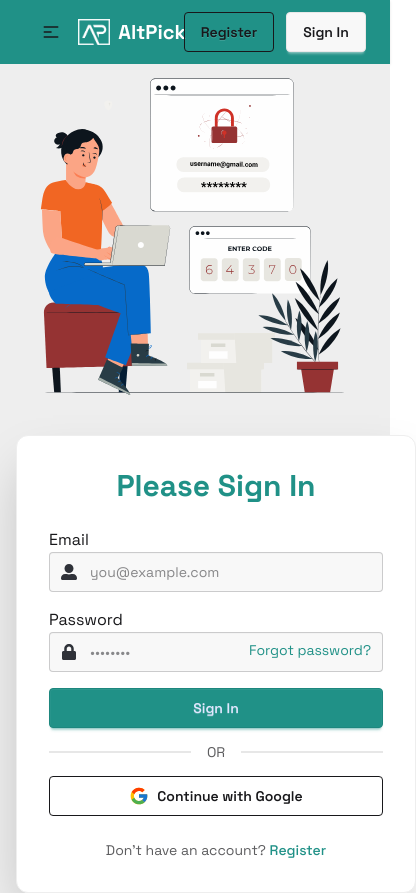
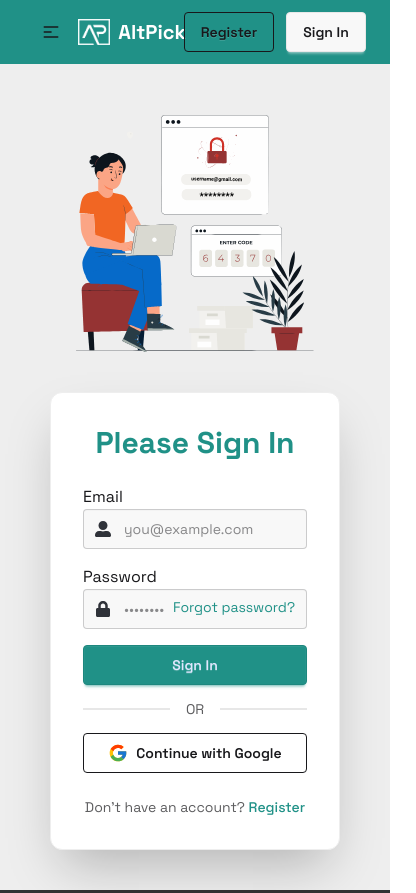
Before and after one commit to mdmhrz/alt-pick-client, a React (Vite) app: page /login in a window 390 px wide. Shown: the top 893 px of the page, 416 px wide, since content can reach past the window. Built offline with nearby package versions, Linux system fonts and the light colour scheme; no server answers; a web font is replaced by a local one.

Commit message:
Readme md file added

```diff
--- a/src/Pages/Register/Register.jsx
+++ b/src/Pages/Register/Register.jsx
@@ -117,11 +117,11 @@ const Register = () => {
             <div className="min-h-[calc(100vh-64px)] bg-base-300 py-10 flex items-center justify-center px-4">
                 <div className="grid grid-cols-1 md:grid-cols-2 gap-10">
                     <div className="flex items-center justify-center">
-                        <Lottie animationData={registerAnim} className="w-80"></Lottie>
+                        <Lottie animationData={registerAnim} className="w-60 md:w-80"></Lottie>
                     </div>
                     <div>
                         <motion.div
-                            className="w-full min-w-[400px] max-w-sm p-8 rounded-xl shadow-2xl bg-base-100 border border-base-300"
+                            className="w-full md:min-w-[350px] lg:min-w-[400px] max-w-sm p-8 rounded-xl shadow-2xl bg-base-100 border border-base-300"
                             initial={{ opacity: 0, scale: 0.95 }}
                             animate={{ opacity: 1, scale: 1 }}
                             transition={{ duration: 0.5 }}
--- a/src/Pages/SignIn/SignIn.jsx
+++ b/src/Pages/SignIn/SignIn.jsx
@@ -94,14 +94,14 @@ const SignIn = () => {
                 <title>Sign In | AltPick</title>
             </Helmet>
 
-            <div className="min-h-[calc(100vh-64px)] flex items-center justify-center bg-base-300 px-4">
+            <div className="min-h-[calc(100vh-64px)] flex items-center justify-center bg-base-300 px-4 py-10">
                 <div className="grid grid-cols-1 md:grid-cols-2 gap-10">
                     <div className="flex items-center justify-center">
-                        <Lottie animationData={loginPageAnim} className="w-80"></Lottie>
+                        <Lottie animationData={loginPageAnim} className="w-60 md:w-80"></Lottie>
                     </div>
                     <div className="">
                         <motion.div
-                            className="min-w-[400px] p-8 rounded-xl shadow-2xl bg-base-100 border border-base-300"
+                            className="w-full md:min-w-[350px] lg:min-w-[400px] p-8 rounded-xl shadow-2xl bg-base-100 border border-base-300"
                             initial={{ opacity: 0, scale: 0.95 }}
                             animate={{ opacity: 1, scale: 1 }}
                             transition={{ duration: 0.4 }}
```
Also changed, not shown: 1 other file (tests, documents, lock files or other folders).
